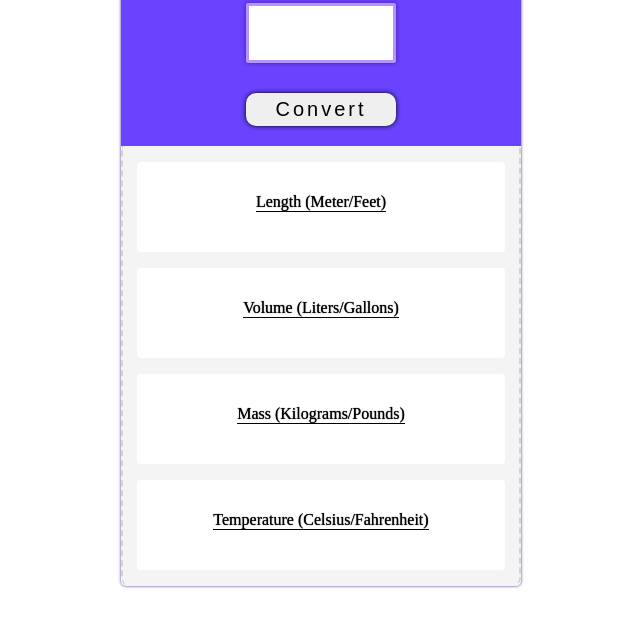
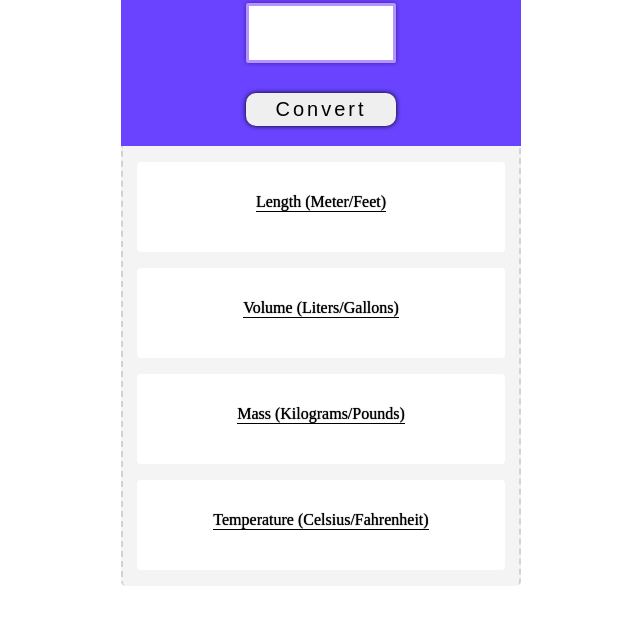
Before and after one commit to zishanHow/unit-converter, a plain HTML site: page index.html in a window 1280 px wide. Shown: the part 121-748 px from the top of the page, without its empty margins (319-959 px from the left). Drawn offline with nearby package versions, Linux system fonts and the light colour scheme; a web font is replaced by a local one.

Commit message:
Revert "add some styles"
This reverts commit a0dc4a68634d6540eeeeba67742cec6c1a4dc6d5.

```diff
--- a/index.html
+++ b/index.html
@@ -17,7 +17,6 @@
 </head>
 
 <body>
-    <div class="wrapper">
     <header id="hero">
         <h1 class="header">Metric/Imperial Unit Conversion</h1>
         <input type="number" id="input-num" name="input-num">
@@ -41,7 +40,7 @@
             <p class="container-head">Temperature (Celsius/Fahrenheit)</p>
             <p id="temperature-para" class="result-pera"></p>
         </div>
-        </div>
+
     </div>
 
     <script src="script.js"></script>
--- a/style.css
+++ b/style.css
@@ -5,11 +5,7 @@
     max-width: 400px;
     text-align: center;
 }
-.wrapper {
-    box-shadow: 0px 0px 3px #4C1D95;
-    border-bottom-left-radius: 5px;
-    border-bottom-right-radius: 5px;
-}
+
 /* hero section */
 #hero {
     padding: 20px;
@@ -64,8 +60,8 @@ input:active {
     border: 2px dashed lightgray;
     border-top: none;
     border-bottom: none;
-    border-bottom-left-radius: 8px;
-    border-bottom-right-radius: 8px;
+    border-bottom-left-radius: 5px;
+    border-bottom-right-radius: 5px;
 }
 
 #length,
```
Lines whose indentation alone changed are shown as unchanged.
